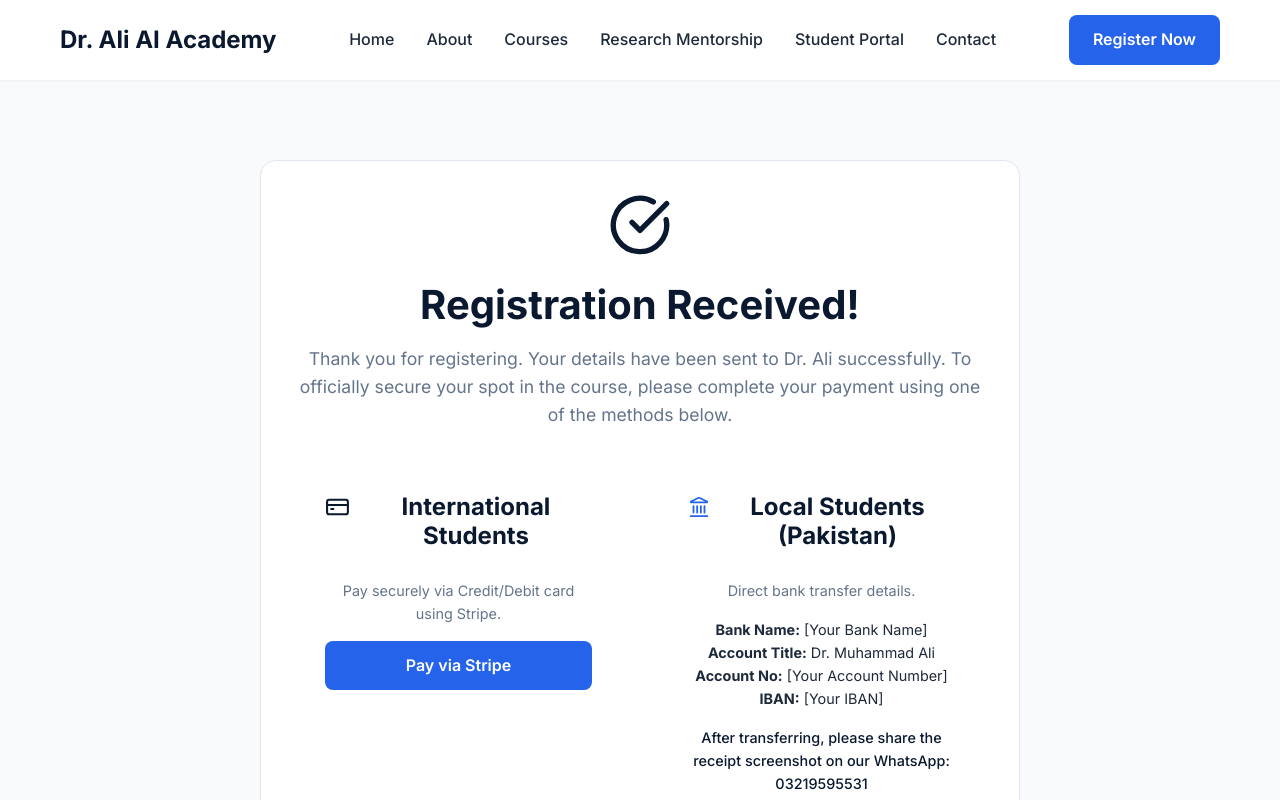
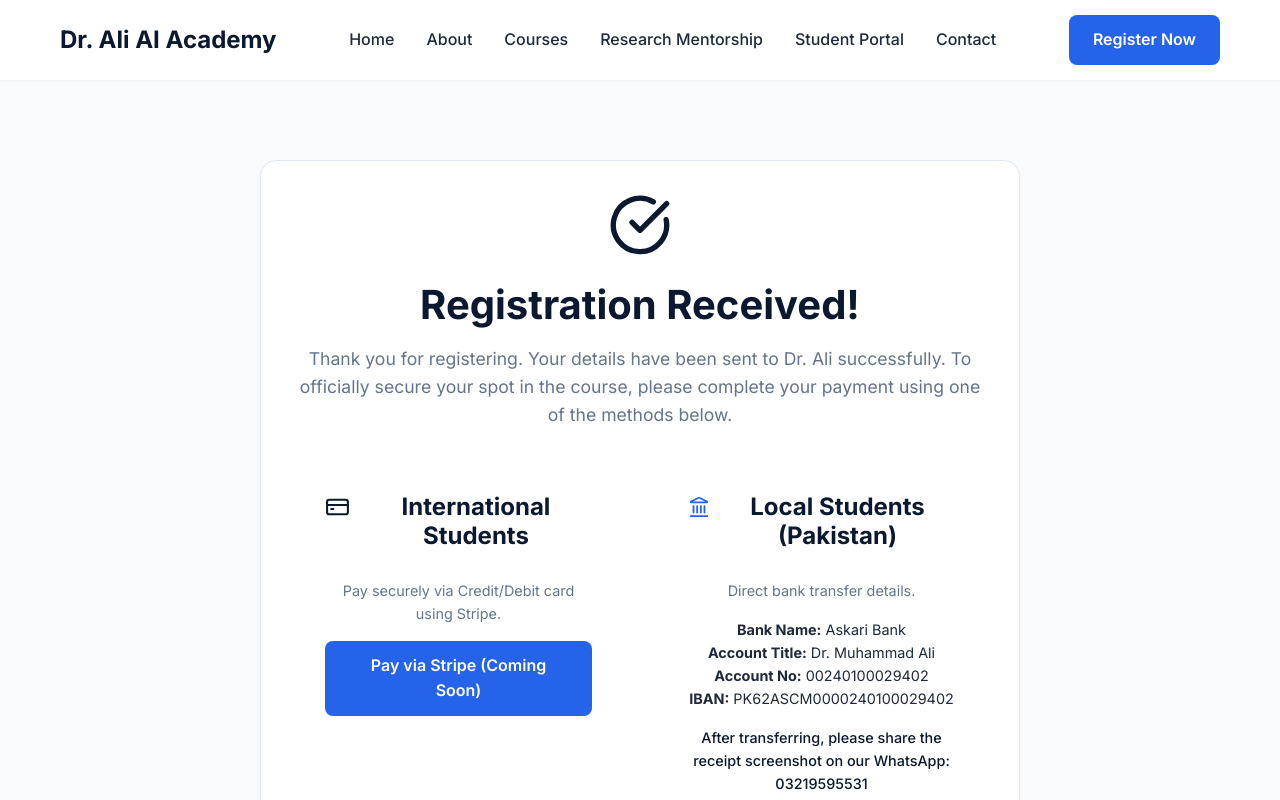
Before and after one commit to aliman80/ali-ai-academy, a React (Vite) app: page /#/thank-you in a window 1280 px wide. Shown: the top 800 px of the page. Built offline with nearby package versions, Linux system fonts and the light colour scheme.

Commit message:
Update bank details

```diff
--- a/src/pages/ThankYou.jsx
+++ b/src/pages/ThankYou.jsx
@@ -23,8 +23,8 @@ const ThankYou = () => {
               </div>
               <p className="mb-4 text-sm text-gray">Pay securely via Credit/Debit card using Stripe.</p>
 
-              <a href="#" className="btn btn-primary" style={{display: 'block', textAlign: 'center'}} onClick={(e) => { e.preventDefault(); alert("Please provide your Stripe Payment Link to update this button."); }}>
-                Pay via Stripe
+              <a href="#" className="btn btn-primary" style={{display: 'block', textAlign: 'center'}} onClick={(e) => { e.preventDefault(); alert("Stripe payment integration is coming soon! Please use the bank transfer method or contact us on WhatsApp."); }}>
+                Pay via Stripe (Coming Soon)
               </a>
             </div>
 
@@ -37,10 +37,10 @@ const ThankYou = () => {
               <p className="mb-4 text-sm text-gray">Direct bank transfer details.</p>
 
               <div className="bg-light p-4 rounded" style={{fontSize: '0.9rem', lineHeight: '1.6'}}>
-                <strong>Bank Name:</strong> [Your Bank Name]<br/>
+                <strong>Bank Name:</strong> Askari Bank<br/>
                 <strong>Account Title:</strong> Dr. Muhammad Ali<br/>
-                <strong>Account No:</strong> [Your Account Number]<br/>
-                <strong>IBAN:</strong> [Your IBAN]
+                <strong>Account No:</strong> 00240100029402<br/>
+                <strong>IBAN:</strong> PK62ASCM0000240100029402
               </div>
 
               <p className="mt-4 text-sm" style={{color: 'var(--primary-color)', fontWeight: '500'}}>
```
